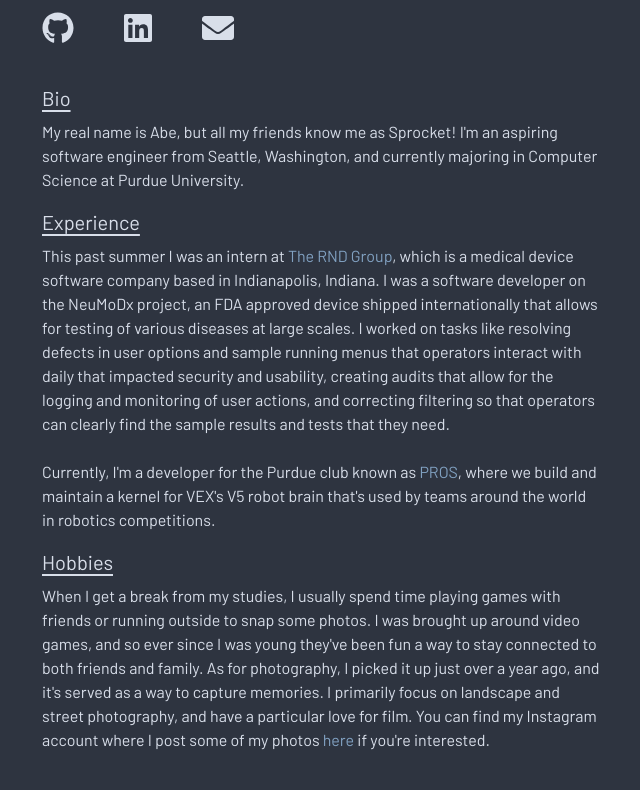
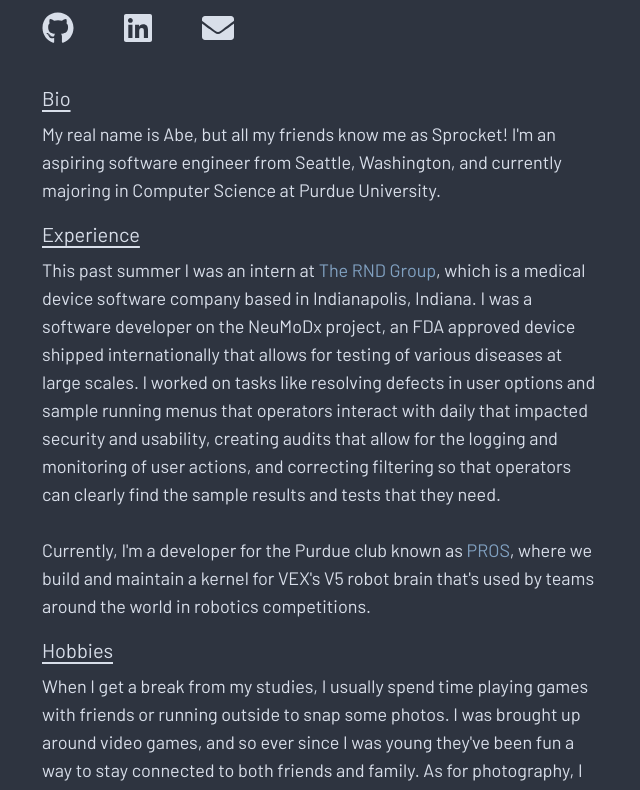
Before and after one commit to aberiggs/aberiggs, a Next.js app: page / in a window 1280 px wide. Shown: the part 480-1270 px from the top of the page, without its empty margins (318-958 px from the left). Built offline with nearby package versions, Linux system fonts and the light colour scheme.

Commit message:
More dynamic resizing of fonts

```diff
--- a/src/app/page.tsx
+++ b/src/app/page.tsx
@@ -44,27 +44,27 @@ export default function Home() {
 
 
         <div className="w-full">
-          <h3 className="text-primary-light text-md sm:text-xl underline underline-offset-4 decoration-2">
+          <h3 className="text-primary-light text-lg lg:text-xl underline underline-offset-4 decoration-2">
             Bio
           </h3>
-          <p className="text-primary-light indent-0 mt-2">
+          <p className="text-primary-light indent-0 mt-2 text-md lg:text-lg">
             {`My real name is Abe, but all my friends know me as Sprocket! I'm an aspiring software engineer from Seattle, Washington, and currently majoring in Computer Science at Purdue University.`}
           </p>
 
-          <h3 className="text-primary-light text-md sm:text-xl underline underline-offset-4 decoration-2 mt-4">
+          <h3 className="text-primary-light text-lg lg:text-xl underline underline-offset-4 decoration-2 mt-4">
             Experience
           </h3>
-          <p className="text-primary-light indent-0 mt-2">
+          <p className="text-primary-light indent-0 mt-2 text-md lg:text-lg">
             This past summer I was an intern at <a className="text-accent hover:text-background-light" href="https://rndgroup.com/" target="_blank">The RND Group</a>, which is a medical device software company based in Indianapolis, Indiana. I was a software developer on the NeuMoDx project, an FDA approved device shipped internationally that allows for testing of various diseases at large scales. I worked on tasks like resolving defects in user options and sample running menus that operators interact with daily that impacted security and usability, creating audits that allow for the logging and monitoring of user actions, and correcting filtering so that operators can clearly find the sample results and tests that they need.
             <br />
             <br />
             Currently, I&apos;m a developer for the Purdue club known as <a className="text-accent hover:text-background-light" href="https://pros.cs.purdue.edu/" target="_blank">PROS</a>, where we build and maintain a kernel for VEX&apos;s V5 robot brain that&apos;s used by teams around the world in robotics competitions.
           </p>
 
-          <h3 className="text-primary-light text-md sm:text-xl underline underline-offset-4 decoration-2 mt-4">
+          <h3 className="text-primary-light text-lg lg:text-xl underline underline-offset-4 decoration-2 mt-4">
             Hobbies
           </h3>
-          <p className="text-primary-light indent-0 mt-2">
+          <p className="text-primary-light indent-0 mt-2 text-md lg:text-lg">
             When I get a break from my studies, I usually spend time playing games with friends or running outside to snap some photos. I was brought up around video games, and so ever since I was young they&apos;ve been fun a way to stay   connected to both friends and family. As for photography, I picked it up just over a year ago, and it&apos;s served as a way to capture memories. I primarily focus on landscape and street photography, and have a particular love for film. You can find my Instagram account where I post some of my photos <a className="text-accent hover:text-background-light" href="https://www.instagram.com/sprock_shoots_film" target="_blank">here</a> if you&apos;re interested.
             <br />
             <br />
```
